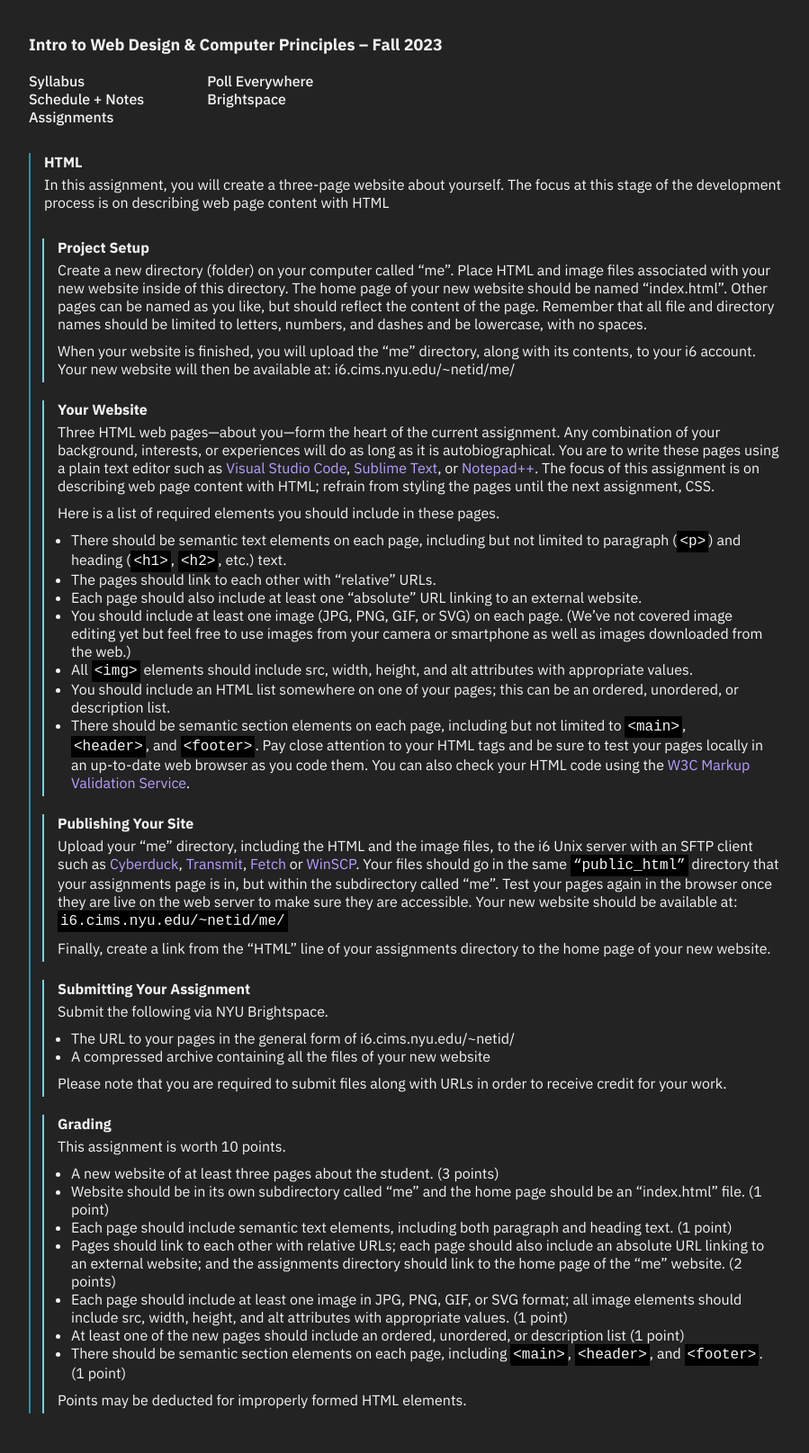
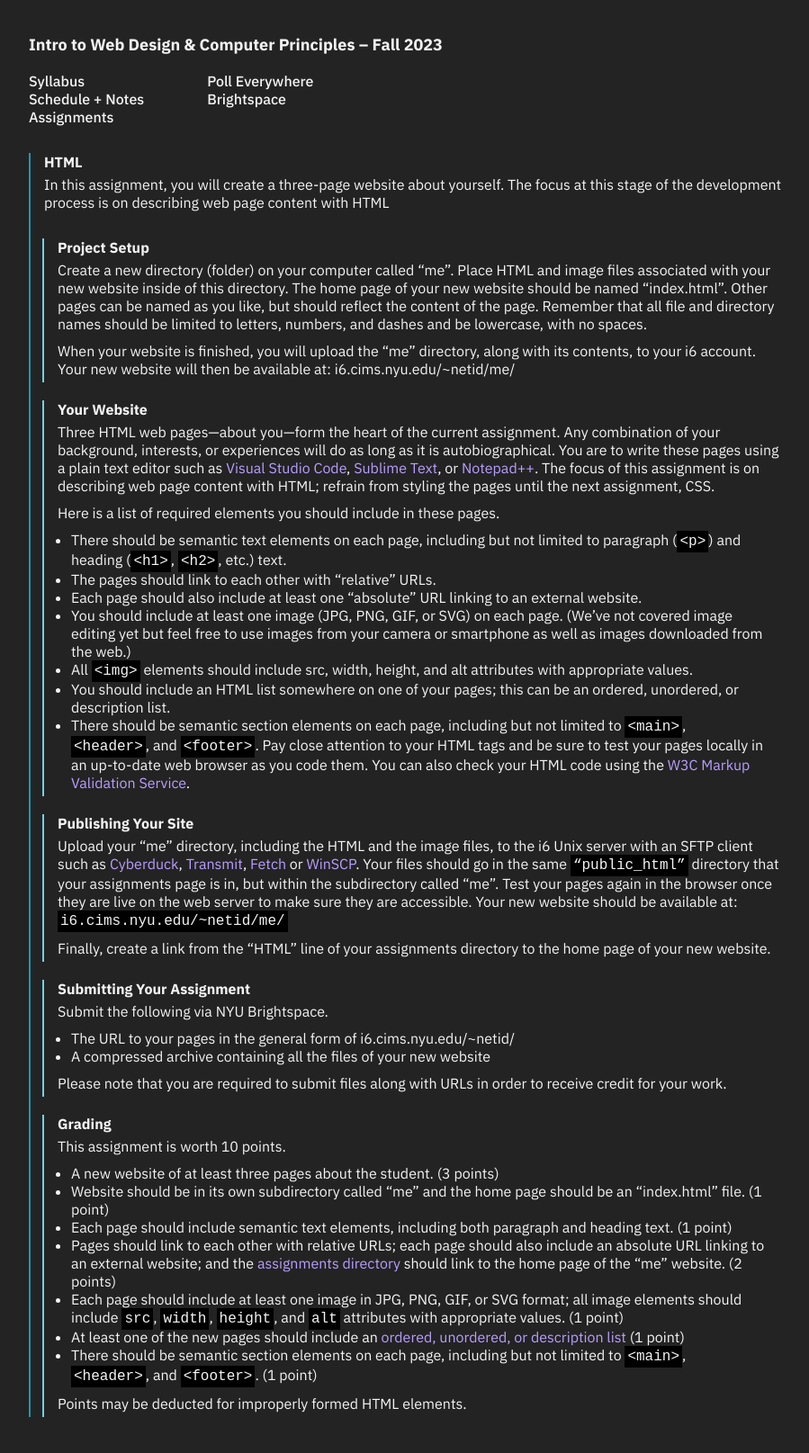
Before and after one commit to emilydidthis/CSCI-UA.004-Fall23, a Jekyll site: the page built from assignments/02.markdown, in a window 1280 px wide. Shown: the whole page at 90% size, without its empty margins (8-907 px from the left). Built offline with Jekyll 4.4.1, drawn with Linux system fonts in a browser that asks for light colours.

Commit message:
making assignment 2 more clear and adding lists example

```diff
--- a/assignments/02.markdown
+++ b/assignments/02.markdown
@@ -59,9 +59,9 @@ This assignment is worth 10 points.
 - A new website of at least three pages about the student. (3 points)
 - Website should be in its own subdirectory called “me” and the home page should be an “index.html” file. (1 point)
 - Each page should include semantic text elements, including both paragraph and heading text. (1 point)
-- Pages should link to each other with relative URLs; each page should also include an absolute URL linking to an external website; and the assignments directory should link to the home page of the “me” website. (2 points)
-- Each page should include at least one image in JPG, PNG, GIF, or SVG format; all image elements should include src, width, height, and alt attributes with appropriate values. (1 point)
-- At least one of the new pages should include an ordered, unordered, or description list (1 point)
-- There should be semantic section elements on each page, including `<main>`, `<header>`, and `<footer>`. (1 point)
+- Pages should link to each other with relative URLs; each page should also include an absolute URL linking to an external website; and the [assignments directory]({{ site.url }}{{ site.baseurl }}/assignments/01.html#writing-your-web-page) should link to the home page of the “me” website. (2 points)
+- Each page should include at least one image in JPG, PNG, GIF, or SVG format; all image elements should include `src`, `width`, `height`, and `alt` attributes with appropriate values. (1 point)
+- At least one of the new pages should include an [ordered, unordered, or description list]({{ site.url }}{{ site.baseurl }}/resources/lists.html) (1 point)
+- There should be semantic section elements on each page, including but not limited to `<main>`, `<header>`, and `<footer>`. (1 point)
 
 Points may be deducted for improperly formed HTML elements.
```
Also changed, not shown: resources/lists.html (added, +35 -0 lines), 3 other files.
